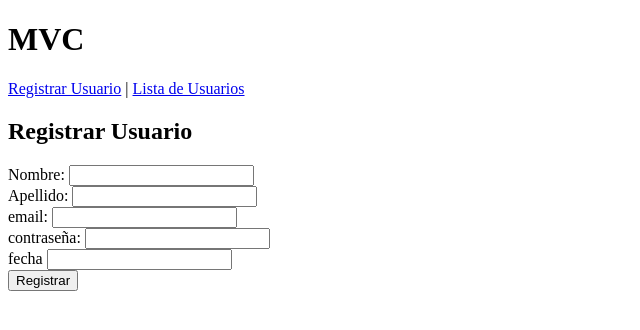
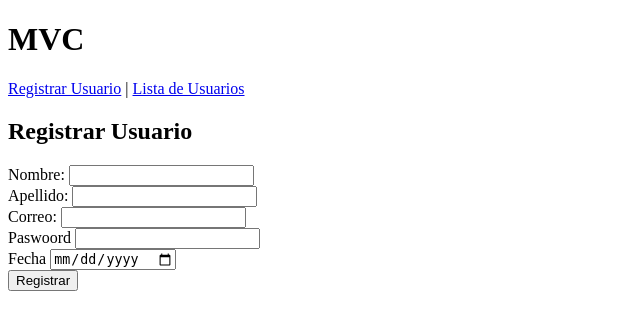
Before and after one commit to josemarcelopoma/inf-133, a Flask app: page /users in a window 1280 px wide. Shown: the top 330 px of the page, without its empty margins (0-640 px from the left). Run offline with Flask 3, Linux system fonts and the light colour scheme.

Commit message:
22/04/2024

```diff
--- a/semana8/mvc/app/controllers/user_controller.py
+++ b/semana8/mvc/app/controllers/user_controller.py
@@ -3,7 +3,7 @@
 from views import user_view
 # Importamos el modelo de usuario
 from models.user_model import User
-
+from datetime import datetime
 # Un Blueprint es un objeto que agrupa rutas y vistas
 user_bp = Blueprint('user', __name__)
 
@@ -24,8 +24,13 @@
         # Obtenemos los datos del formulario
         first_name = request.form['first_name']
         last_name = request.form['last_name']
+        email = request.form['email']
+        contraseña = request.form['contraseña']
+
+        fecha = datetime.strptime(request.form['fecha'], '%Y-%m-%d').date()
+
         # Creamos un nuevo usuario
-        user = User(first_name, last_name)
+        user = User(first_name,last_name,email,contraseña,fecha)
         # Guardamos el usuario
         user.save()
         # Redirigimos a la vista de usuarios
--- a/semana8/mvc/app/run.py
+++ b/semana8/mvc/app/run.py
@@ -8,7 +8,7 @@
 app = Flask(__name__)
 # Configuración de la base de datos
 app.config['SQLALCHEMY_DATABASE_URI'] = 'sqlite:///users.db'
-app.config['SQLALCHEMY_TRACK_MODIFICATIONS'] = False
+app.config['SQLALCHEMY_TRACK_MODIFICATIONS'] = True
 # Inicializa `db` con la aplicación Flask
 db.init_app(app)
 # Registra el Blueprint de usuarios
--- a/semana8/mvc/app/templates/registro.html
+++ b/semana8/mvc/app/templates/registro.html
@@ -9,14 +9,14 @@
     <label for="last_name">Apellido:</label>
     <input type="text" id="last_name" name="last_name" required><br>
 
-    <label for="Email">email:</label>
-    <input type="text" id="Email" name="Email" required><br>
+    <label for="email">Correo:</label>
+    <input type="text" id="email" name="email" required><br>
 
-    <label for="Contraseña">contraseña:</label>
-    <input type="text" id="Contraseña" name="Contraseña"required><br>
+    <label for="contraseña"> Paswoord </label>
+    <input type="text" id="contraseña" name="contraseña" required><br>
 
-    <label for="Fecha">fecha</label>
-    <input type="datetime" id="Fecha" name="Fecha"required><br>
+    <label for="fecha"> Fecha </label>
+    <input type="Date" id="fecha" name="fecha" required><br>
 
     <input type="submit" value="Registrar">
 </form>
--- a/semana8/mvc/app/templates/usuarios.html
+++ b/semana8/mvc/app/templates/usuarios.html
@@ -4,7 +4,7 @@
 <h2>Lista de Usuarios</h2>
 <ul>
     {% for user in users %}
-        <li>{{ user.first_name }} {{ user.last_name }} {{ user.Email }} {{ user.Contraseña }} {{ user.Fecha }}</li>
+        <li>{{ user.first_name }} {{ user.last_name }} {{ user.email }} {{ user.contraseña }} {{ user.fecha }}</li>
     {% endfor %}
 </ul>
 {% endblock %}
--- a/semana8/mvc/app/views/user_view.py
+++ b/semana8/mvc/app/views/user_view.py
@@ -8,6 +8,7 @@
 def usuarios(users):
     return render_template("usuarios.html", users=users)
 
+
 # La función `registro` renderiza el
 # template `registro.html`
 def registro():
```
Also changed, not shown: semana8/mvc/app/models/user_model.py (+10 -8 lines), semana8/mvc/app/instance/users.db, semana8/mvc/app/models/__init__.py (added).
